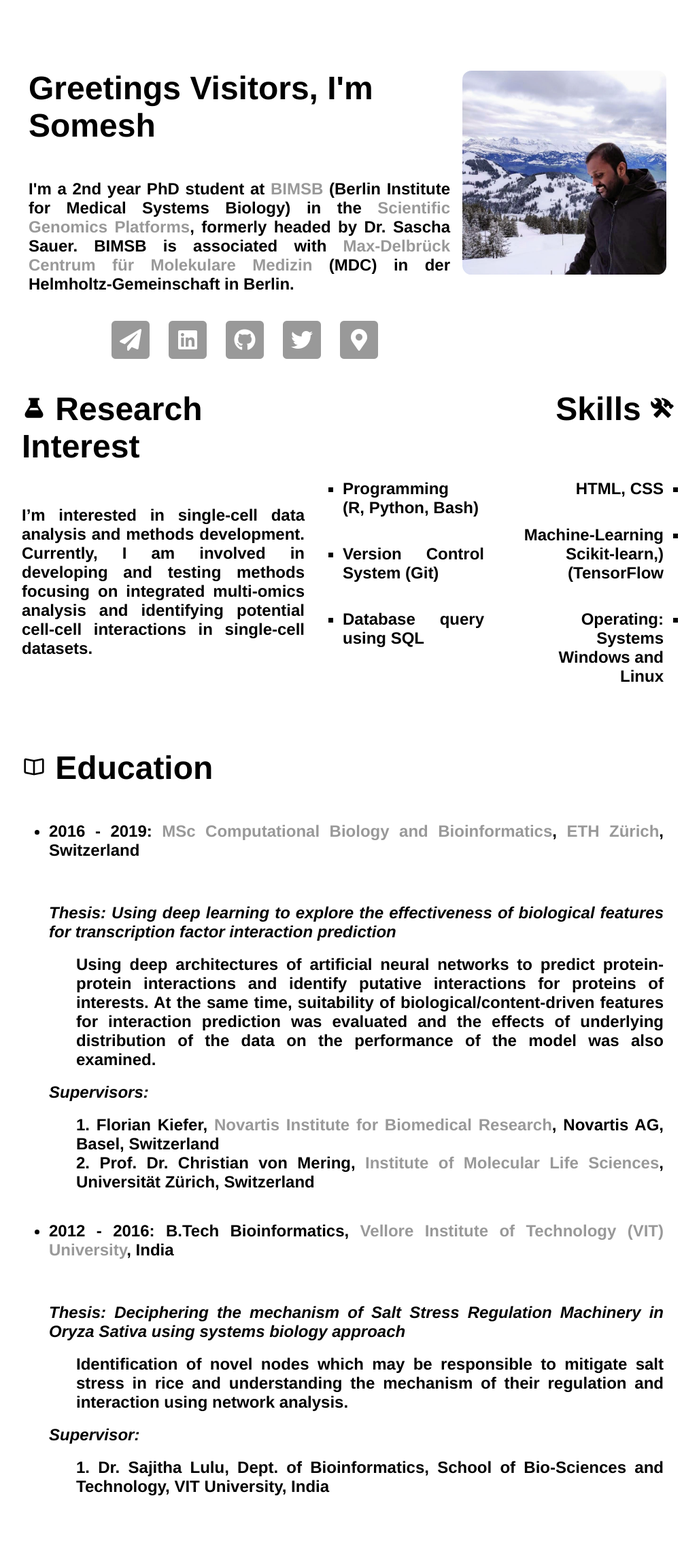
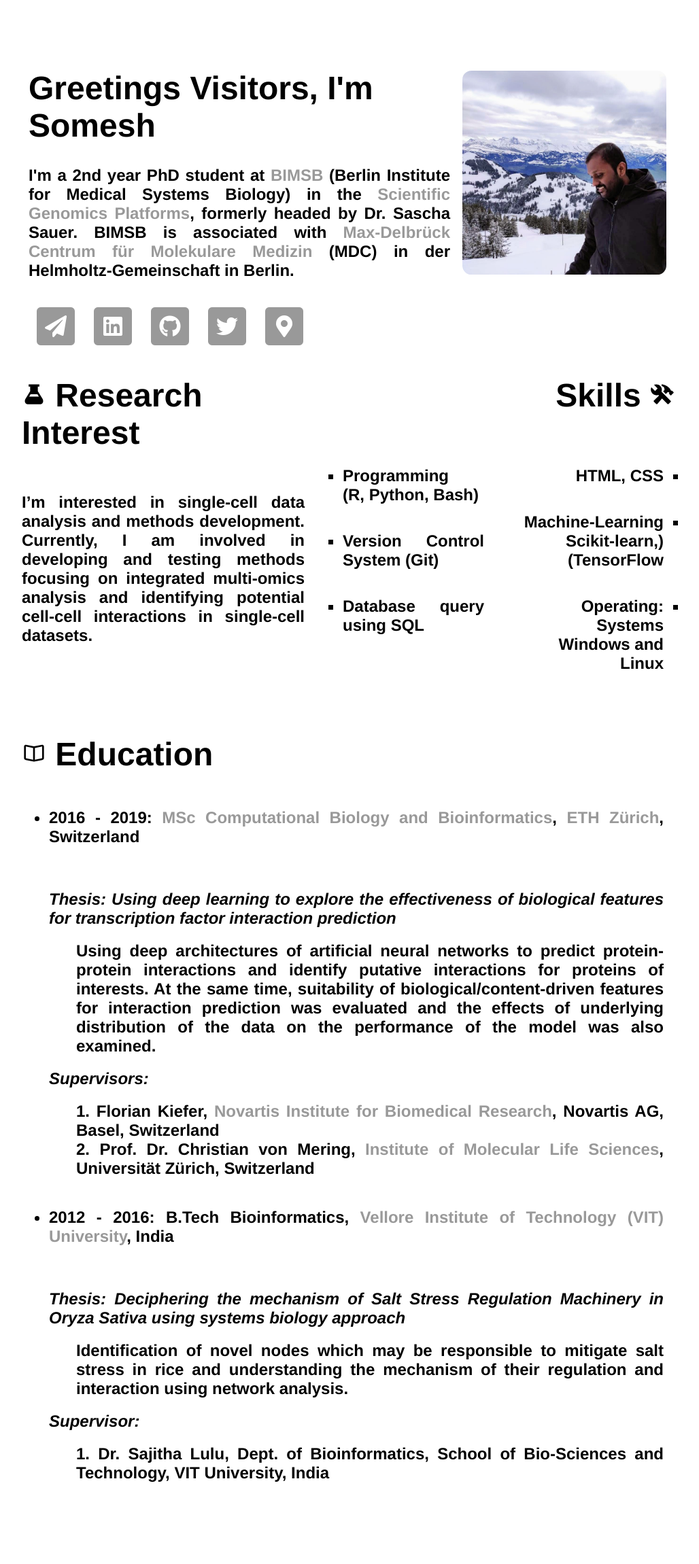
Before and after one commit to saisomesh2594/saisomesh2594.github.io, a Jekyll site: the page built from index.html, in a window 1280 px wide. Shown: the whole page at 68% size, without its empty margins (128-1156 px from the left). Built offline with Jekyll 4.4.1, drawn with Linux system fonts in a browser that asks for light colours.

Commit message:
update css class

```diff
--- a/css/main.css
+++ b/css/main.css
@@ -103,7 +103,7 @@
 	/*height: 30px;*/
 }
 
-#text-container {
+.text-container {
 	display: flex;
   	flex-flow: column nowrap;
   	justify-content: space-between;
```
